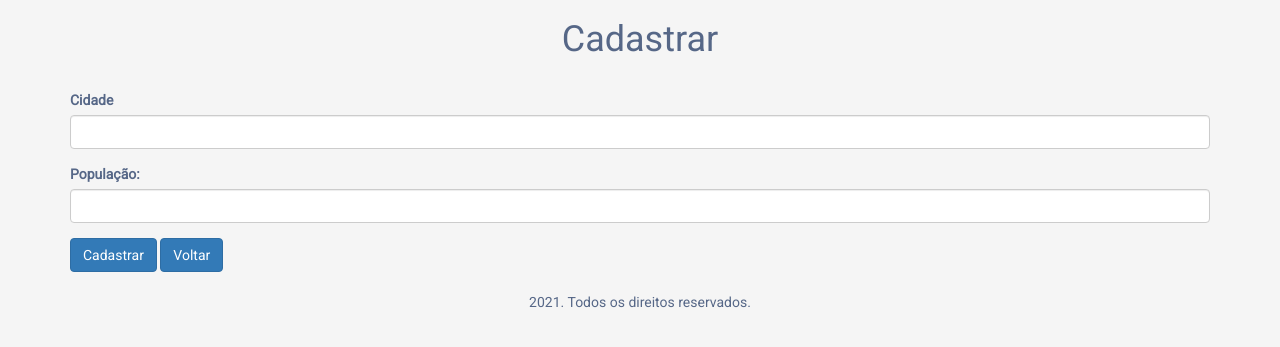
After one commit to Jaquelinesa82/heatmap, a Django app: template templates/dashboard/register.html in a window 1280 px wide. The commit adds this page. Shown: the top 347 px of the page. Run offline with Django 3.2, Linux system fonts and the light colour scheme; the template is opened without the code that fills it, so the values that code supplies are empty; some libraries are stand-ins or nearby versions.

Commit message:
Inserido cadastrar dados

```diff
--- a/dashboard/models.py
+++ b/dashboard/models.py
@@ -11,6 +11,7 @@ class Data(models.Model):
     active = models.BooleanField(default=True)
 
 
+
     class Meta:
         verbose_name_plural = 'Data'
 
@@ -20,4 +21,4 @@ class Data(models.Model):
         return super().save(*args, **kwargs)
 
     def __str__(self):
-        return str(self.id)
+        return self.city
--- a/dashboard/urls.py
+++ b/dashboard/urls.py
@@ -1,8 +1,12 @@
 from django.urls import path
 from . import views
+from django.views.generic import RedirectView
 
 app_name = 'dashboard'
 urlpatterns = [
     path('', views.index, name='dashboard-index'),
     path('data/all/', views.list_all_data),
+    path('data/register/', views.register_data),
+    path('data/register/submit', views.register_submit),
+    path('', RedirectView.as_view(url='data/all/'))
 ]
--- /dev/null
+++ b/templates/dashboard/register.html
@@ -0,0 +1,30 @@
+{% extends 'partials/base.html' %}
+
+{% block content %}
+<h1 class="text-center">Cadastrar </h1>
+<br>
+<form enctype="multipart/form-data" action="submit" , method="POST">{% csrf_token %}
+    <div class="container">
+<!--        <input type="number" class="form-control" name="pet_id" value="{{ data.id }}" hidden>-->
+        <div class="form-group">
+            <label for="city">Cidade</label>
+            <input type="city" class="form-control" name="city" value="{{ data.city }}">
+        </div>
+        <div class="form-group">
+            <label for="population">População:</label>
+            <input type="pop" class="form-control" name="city" value="{{ data.population }}">
+        </div>
+        <button type="submit" class="btn btn-primary">
+            {% if pet %}
+            Alterar
+            {% else %}
+            Cadastrar
+            {% endif %}
+        </button>
+        <a class="btn btn-primary" href="/">Voltar</a>
+    </div>
+</form>
+<br>
+
+
+{% endblock %}
--- a/templates/partials/base.html
+++ b/templates/partials/base.html
@@ -140,7 +140,6 @@ $(document).ready(function(){
 
 </head>
 <body>
-
 {% block content %}
 
 {% endblock %}
```
Also changed, not shown: dashboard/views.py (+15 -1 lines), templates/dashboard/index.html (+10 -9 lines), dashboard/admin.py (line endings or trailing spaces).
